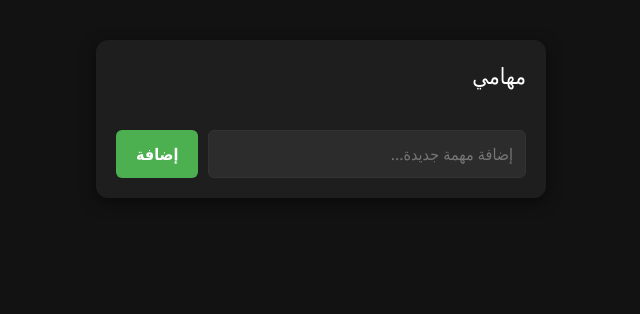
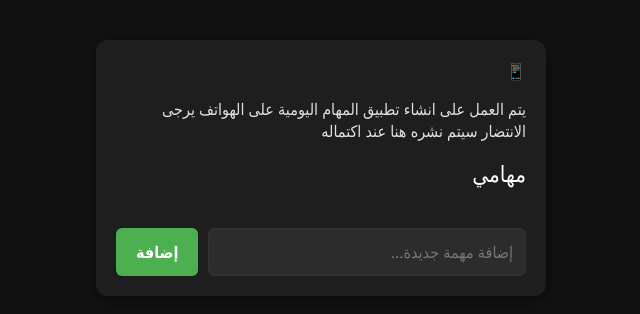
Before and after one commit to webAppLearner/SimpleToDoWebsite, a website: page public/index.html in a window 1280 px wide. Shown: the whole page, without its empty margins (319-959 px from the left). Drawn offline with nearby package versions, Linux system fonts and the light colour scheme; no server answers.

Commit message:
Update index.html

```diff
--- a/public/index.html
+++ b/public/index.html
@@ -11,6 +11,12 @@
     <div id="notification-banner" class="hidden"></div>
 
     <div id="todo-view" class="container">
+
+        <div class="app-notice">
+            <span class="notice-icon">📱</span>
+            <p>يتم العمل على انشاء تطبيق المهام اليومية على الهواتف يرجى الانتضار سيتم نشره هنا عند اكتماله</p>
+        </div>
+
         <h2>مهامي</h2>
         <ul id="task-list"></ul>
         <div class="input-group">
@@ -21,7 +27,7 @@
 
     <div id="chat-view" class="container hidden">
         <div id="chat-header">
-            <h2>مزامنة المشروع</h2>
+            <h2>فطيم الاسطورة</h2>
             <span id="typing-indicator" class="hidden">شخص ما يكتب...</span>
         </div>
         <div id="chat-messages"></div>
```
